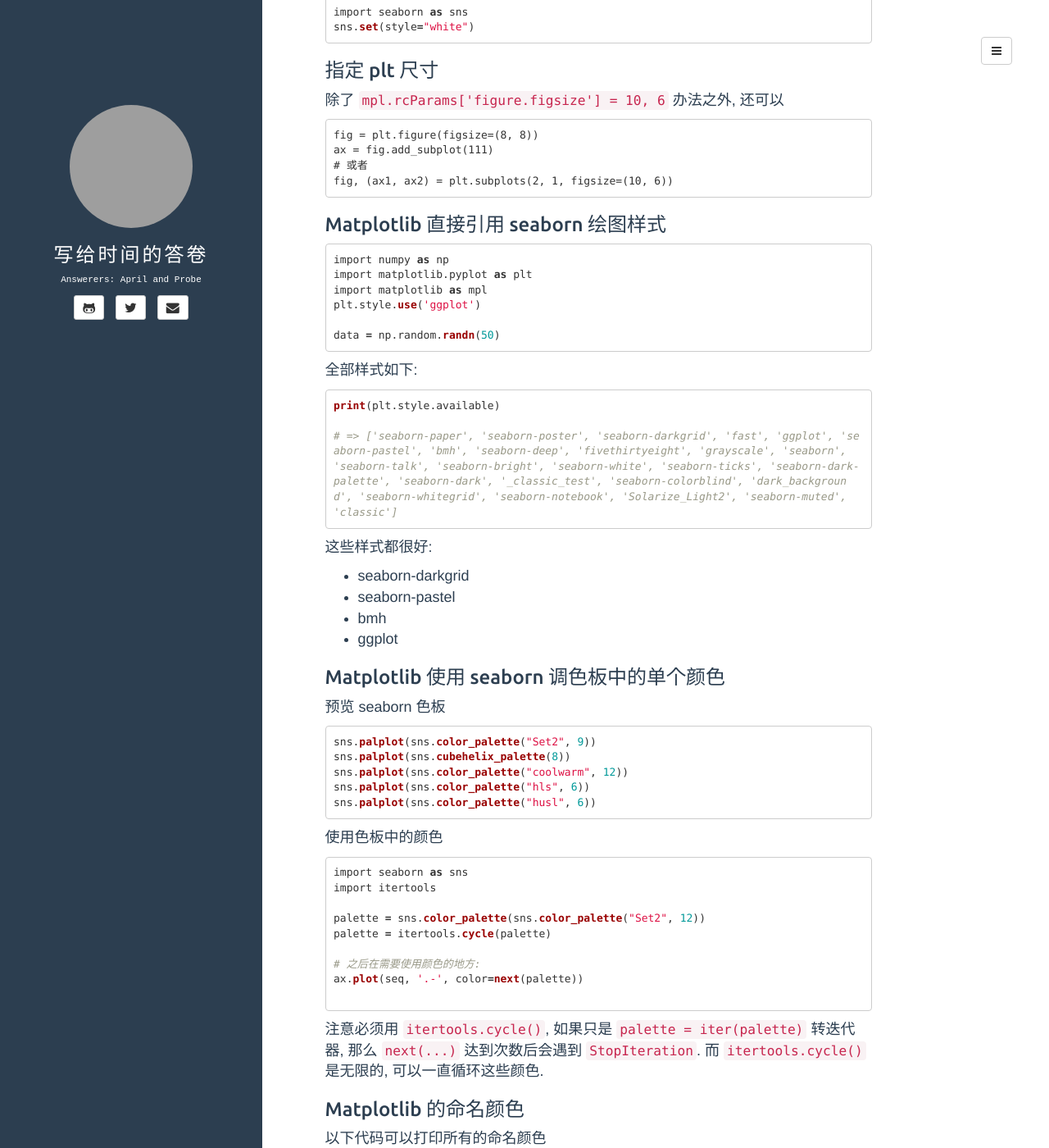
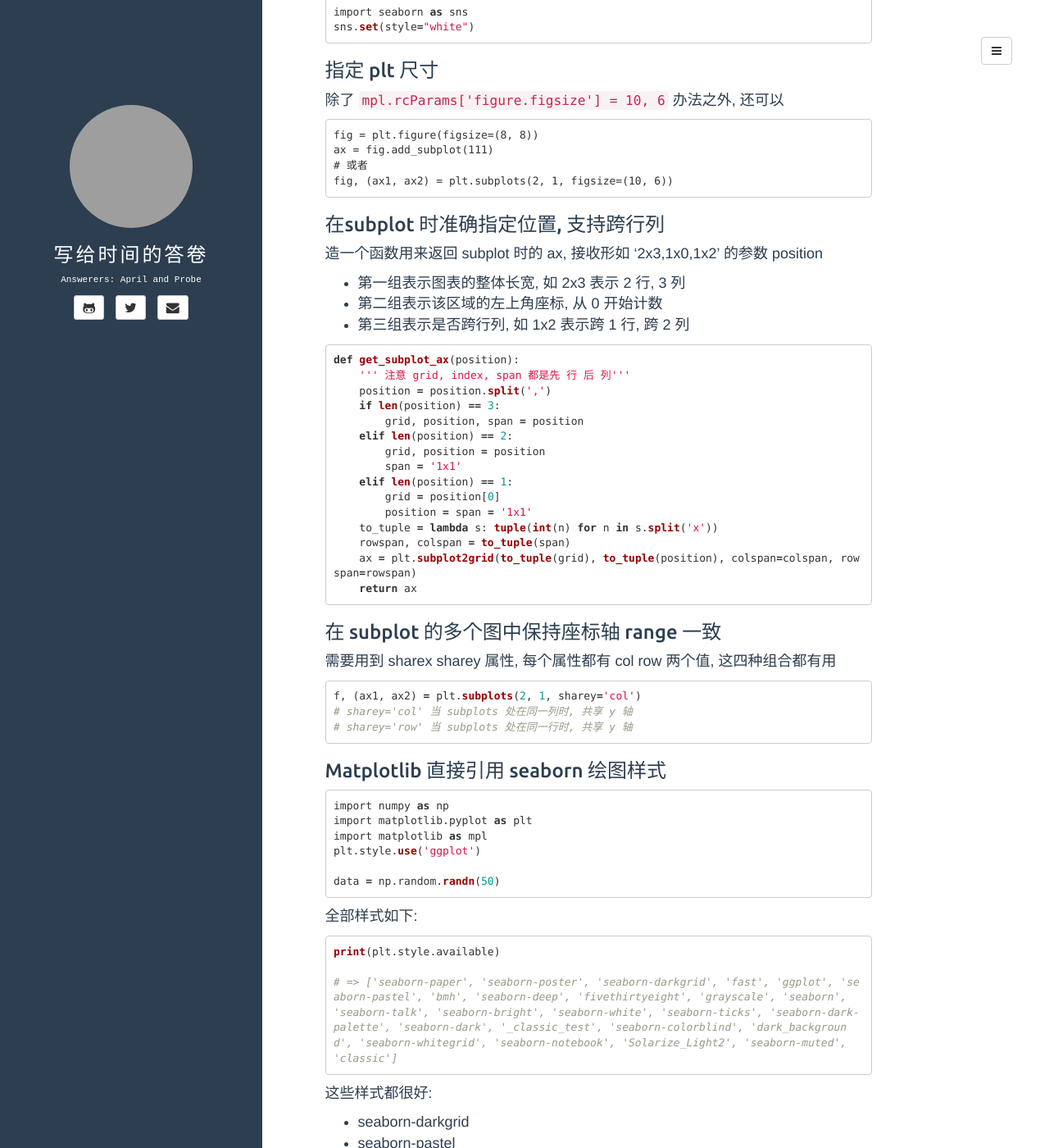
Before and after one commit to WarmGrid/warmgrid.github.io, a Jekyll site: the page built from _posts/2017-09-27-jupyter-notebook-tensorflow-keras-notes.md, in a window 1280 px wide and 1400 px high, scrolled down 4490 px. Shown: the whole window at 82% size. Built offline with Jekyll 4.4.1, drawn with Linux system fonts in a browser that asks for light colours; grey boxes are pictures that could not be loaded.

Commit message:
add matplotlib subplot tips

````diff
--- a/_posts/2017-09-27-jupyter-notebook-tensorflow-keras-notes.md
+++ b/_posts/2017-09-27-jupyter-notebook-tensorflow-keras-notes.md
@@ -289,6 +289,50 @@ sns.set(style="white")
 
 
 
+### 在subplot 时准确指定位置, 支持跨行列
+
+造一个函数用来返回 subplot 时的 ax, 接收形如 '2x3,1x0,1x2' 的参数 position
+
+- 第一组表示图表的整体长宽, 如 2x3 表示 2 行, 3 列
+- 第二组表示该区域的左上角座标, 从 0 开始计数
+- 第三组表示是否跨行列, 如 1x2 表示跨 1 行, 跨 2 列
+
+```python
+def get_subplot_ax(position):
+    ''' 注意 grid, index, span 都是先 行 后 列'''
+    position = position.split(',')
+    if len(position) == 3:
+        grid, position, span = position
+    elif len(position) == 2:
+        grid, position = position
+        span = '1x1'
+    elif len(position) == 1:
+        grid = position[0]
+        position = span = '1x1'
+    to_tuple = lambda s: tuple(int(n) for n in s.split('x'))
+    rowspan, colspan = to_tuple(span)
+    ax = plt.subplot2grid(to_tuple(grid), to_tuple(position), colspan=colspan, rowspan=rowspan)
+    return ax
+```
+
+
+
+
+
+### 在 subplot 的多个图中保持座标轴 range 一致
+
+需要用到 sharex sharey 属性, 每个属性都有 col row 两个值, 这四种组合都有用
+
+```python
+f, (ax1, ax2) = plt.subplots(2, 1, sharey='col')
+# sharey='col' 当 subplots 处在同一列时, 共享 y 轴
+# sharey='row' 当 subplots 处在同一行时, 共享 y 轴
+```
+
+
+
+
+
 ### Matplotlib 直接引用 seaborn 绘图样式
 
 ```python
````
Also changed, not shown: _posts/2017-12-07-blockchain-from-start-to-end.md (+1 -1 lines).
